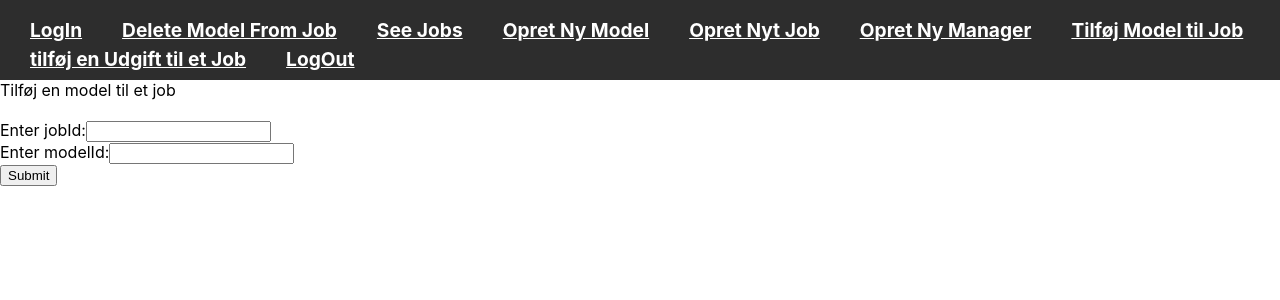
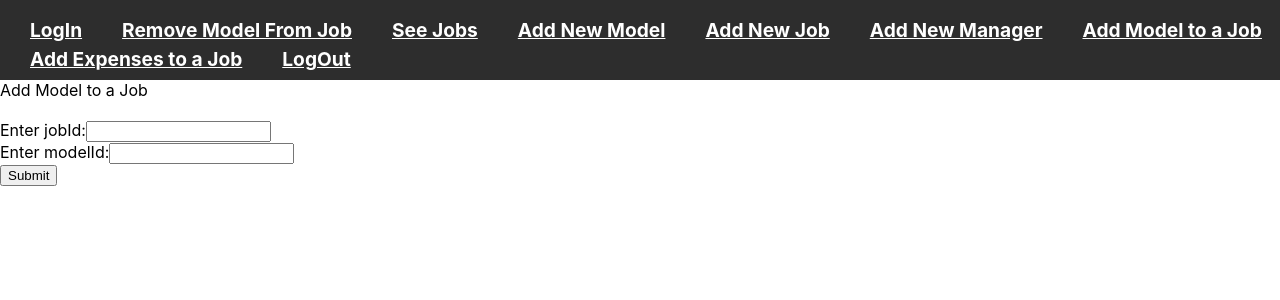
Before and after one commit to AlanKhamo/assignment2, a React (Create React App) app in the folder WebClient/: page /modelToJob in a window 1280 px wide. Shown: the top 300 px of the page. Built offline with nearby package versions, Linux system fonts and the light colour scheme.

Commit message:
loc fixing
- Alt er på engelsk nu.

```diff
--- a/WebClient/src/App.js
+++ b/WebClient/src/App.js
@@ -25,14 +25,14 @@ function App() {
                 <nav>
                     <u1>
                         <li><Link to="/Login">LogIn</Link></li>
-                        <li><Link to="/DeleteModelFromJob">Delete Model From Job</Link></li>
+                        <li><Link to="/DeleteModelFromJob">Remove Model From Job</Link></li>
                         <li><Link to="/SeeJob">See Jobs</Link></li>
 
-                        <li><Link to="/newModel">Opret Ny Model</Link></li>
-                        <li><Link to="/newJob">Opret Nyt Job </Link></li>
-                        <li><Link to="/newManager">Opret Ny Manager </Link></li>
-                        <li><Link to="/modelToJob">Tilføj Model til Job</Link></li>
-                        <li><Link to="/addExpense">tilføj en Udgift til et Job</Link></li>
+                        <li><Link to="/newModel">Add New Model</Link></li>
+                        <li><Link to="/newJob">Add New Job </Link></li>
+                        <li><Link to="/newManager">Add New Manager </Link></li>
+                        <li><Link to="/modelToJob">Add Model to a Job</Link></li>
+                        <li><Link to="/addExpense">Add Expenses to a Job</Link></li>
                         <li><Link to="/Logout">LogOut</Link></li>
 
                     </u1>
--- a/WebClient/src/Components/AddModelToJob.js
+++ b/WebClient/src/Components/AddModelToJob.js
@@ -3,7 +3,7 @@ import { useState } from 'react';
 function TilføjModelTilJob(){
     return(
         <React.Fragment>
-                  <div> Tilføj en model til et job </div>
+                  <div> Add Model to a Job </div>
                   <br></br>
                 <MyForm></MyForm>
                 <br></br>
--- a/WebClient/src/Components/CreateNewJob.js
+++ b/WebClient/src/Components/CreateNewJob.js
@@ -4,7 +4,7 @@ import { useState } from 'react';
 function TilføjJobs(param){
     return(
         <React.Fragment>
-                  <div> Tilføj job</div>
+                  <div> Create Job</div>
                   <br></br>
                 <MyForm></MyForm>
                 <br></br>
--- a/WebClient/src/Components/CreateNewManager.js
+++ b/WebClient/src/Components/CreateNewManager.js
@@ -3,7 +3,7 @@ import { useState } from 'react';
 function TilføjManager(){
     return(
         <React.Fragment>
-                  <div> Tilføj Manager </div>
+                  <div> Create Manager </div>
                   <br></br>
                 <MyForm></MyForm>
                 <br></br>
--- a/WebClient/src/Components/CreateNewModel.js
+++ b/WebClient/src/Components/CreateNewModel.js
@@ -3,7 +3,7 @@ import { useState } from 'react';
 function TilføjModel(){
     return(
         <React.Fragment>
-                  <div> Tilføj Model </div>
+                  <div> Create Model </div>
                   <br></br>
                 <MyForm></MyForm>
                 <br></br>
```
